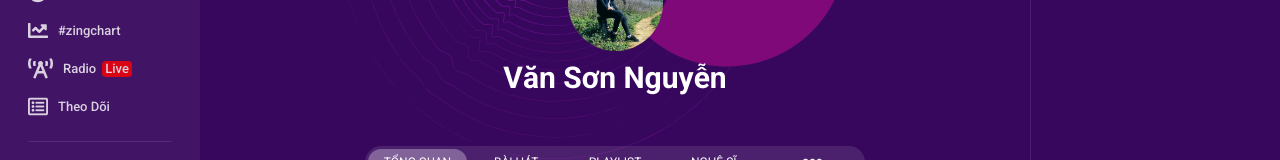
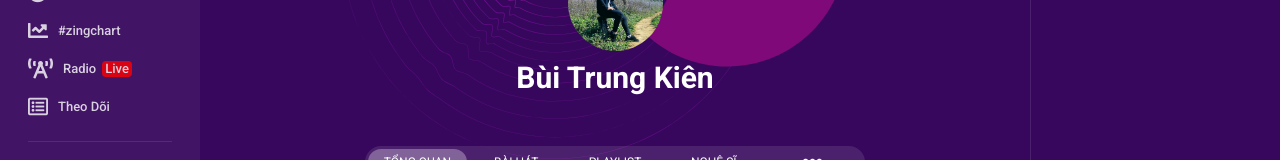
Before and after one commit to TrungKienz/PTPMPT_Music_Website, a plain HTML site: page index.html in a window 1280 px wide. Shown: the part 134-294 px from the top of the page. Drawn offline with nearby package versions, Linux system fonts and the light colour scheme; a script that the page names is missing.

Commit message:
update 18/04

```diff
--- a/index.html
+++ b/index.html
@@ -8,7 +8,7 @@
     <meta charset="UTF-8">
     <meta http-equiv="X-UA-Compatible" content="IE=edge">
     <meta name="viewport" content="width=device-width, initial-scale=1.0">
-    <title>Zing Mp3 (Fake by Sơn)</title>
+    <title>Zing Mp3</title>
     <link rel="icon" href="./assets/img/icon-home/small-logo.svg" type="image/gif" sizes="16x16">
     <!-- reset css -->
     <link rel="stylesheet" href="https://cdnjs.cloudflare.com/ajax/libs/normalize/8.0.1/normalize.min.css">
@@ -261,7 +261,7 @@
                         <a href="https://www.facebook.com/sona7ns">
                             <img src="./assets/img/header/user/0.jpg" alt="avata" class="profile__img">
                         </a>
-                        <span class="profile__name js__main-color">Văn Sơn Nguyễn</span>
+                        <span class="profile__name js__main-color">Bùi Trung Kiên</span>
                         <div class="profile__vip mobile-hiden ">
                             <span class="profile__vip-upgrate btn js__toast">Nâng cấp vip</span>
                             <span class="profile__vip-entercode btn js__main-color js__backgroundColor js__toast">Nhập code vip</span>
@@ -386,7 +386,7 @@
                                             </div>
                                             <div class="option-all__playlist-item-content">
                                                 <div class="option-all__playlist-item-content-name1 js__main-color">Replay</div>
-                                                <div class="option-all__playlist-item-content-name2 js__sub-color">Văn Sơn Nguyễn</div>
+                                                <div class="option-all__playlist-item-content-name2 js__sub-color">Bùi Trung Kiên</div>
                                             </div>
                                         </li>
                                     </div>
@@ -706,7 +706,7 @@
                                             </div>
                                             <div class="option-all__playlist-item-content">
                                                 <div class="option-all__playlist-item-content-name1 js__main-color">Replay</div>
-                                                <div class="option-all__playlist-item-content-name2 js__sub-color">Văn Sơn Nguyễn</div>
+                                                <div class="option-all__playlist-item-content-name2 js__sub-color">Bùi Trung Kiên</div>
                                             </div>
                                         </li>
                                     </div>
@@ -1002,7 +1002,7 @@
                                         </div>
                                         <div class="option-all__playlist-item-content">
                                             <div class="option-all__playlist-item-content-name1 js__main-color white-color">Replay</div>
-                                            <div class="option-all__playlist-item-content-name2 js__sub-color">Văn Sơn Nguyễn</div>
+                                            <div class="option-all__playlist-item-content-name2 js__sub-color">Bùi Trung Kiên</div>
                                         </div>
                                     </li>
                                 </div>
```
